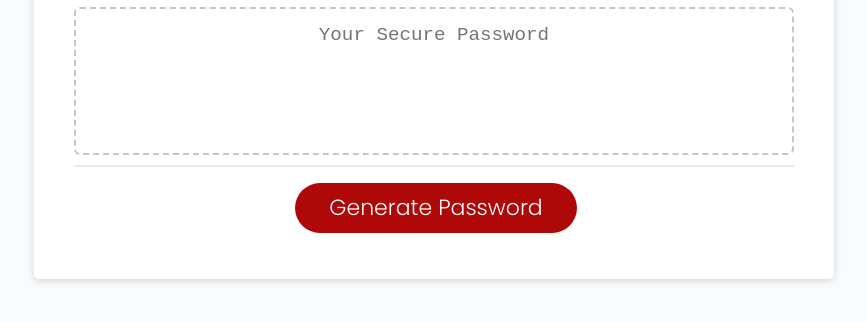
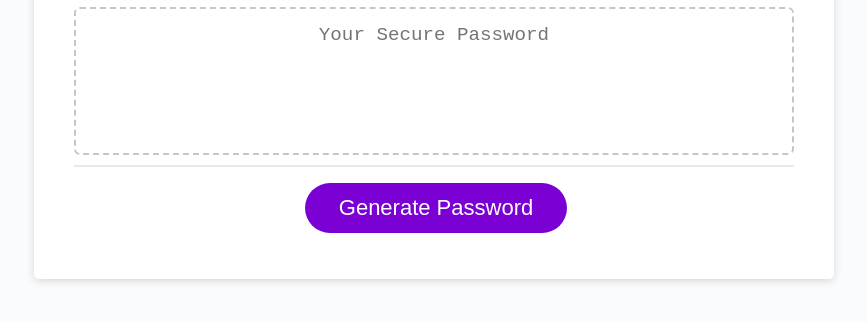
Before and after one commit to joshyap/pw-generator, a plain HTML site: page Develop/index.html in a window 1280 px wide. Shown: the part 396-718 px from the top of the page, without its empty margins (206-1073 px from the left). Drawn offline with Linux system fonts and the light colour scheme.

Commit message:
v2 improvements

```diff
--- a/Develop/index.html
+++ b/Develop/index.html
@@ -8,7 +8,7 @@
     <link rel="stylesheet" href="style.css" />
     <link rel="preconnect" href="https://fonts.googleapis.com">
     <link rel="preconnect" href="https://fonts.gstatic.com" crossorigin>
-    <link href="https://fonts.googleapis.com/css2?family=Poppins:wght@300&display=swap" rel="stylesheet">
+    <link href="https://fonts.googleapis.com/css2?family=Poppins&display=swap" rel="stylesheet">
   </head>
   <body>
     <div class="wrapper">
@@ -23,6 +23,7 @@
           <input type="checkbox" name="upper" id="upper"><label for="upper"> Uppercase characters</label><br>
           <input type="checkbox" name="special" id="special"><label for="special"> Special characters</label><br>
           <input type="checkbox" name="numeric" id="numeric"><label for="numeric"> Numeric characters</label><br>
+
         </div>
         <!-- v2 -->
         <div class="card-header">
--- a/Develop/script.js
+++ b/Develop/script.js
@@ -22,6 +22,7 @@ function generatePassword() {
   if (lowerFlag) {masterOptions = masterOptions.concat(options[2])};
   if (upperFlag) {masterOptions = masterOptions.concat(options[3])};
 
+  // check that minimum selections are made before generating a new password
   if (specialFlag === false && numericFlag === false && lowerFlag === false && upperFlag === false) {
     alert('You must select at least one password configuration option.');
     return null;
--- a/Develop/style.css
+++ b/Develop/style.css
@@ -1,5 +1,3 @@
-
-
 *,
 *::before,
 *::after {
@@ -17,10 +15,6 @@ body,
 body {
   font-family: 'Poppins', sans-serif;
   background-color: #f9fbfd;
-}
-
-button {
-  font-family: 'Poppins', sans-serif;
 }
 
 .wrapper {
@@ -80,7 +74,7 @@ header {
 
 .btn {
   border: none;
-  background-color: hsl(360, 91%, 36%);
+  background-color: #7b00d3;
   border-radius: 25px;
   box-shadow: rgba(0, 0, 0, 0.1) 0px 1px 6px 0px rgba(0, 0, 0, 0.2) 0px 1px 1px
     0px;
```
Also changed, not shown: 1 other file.
